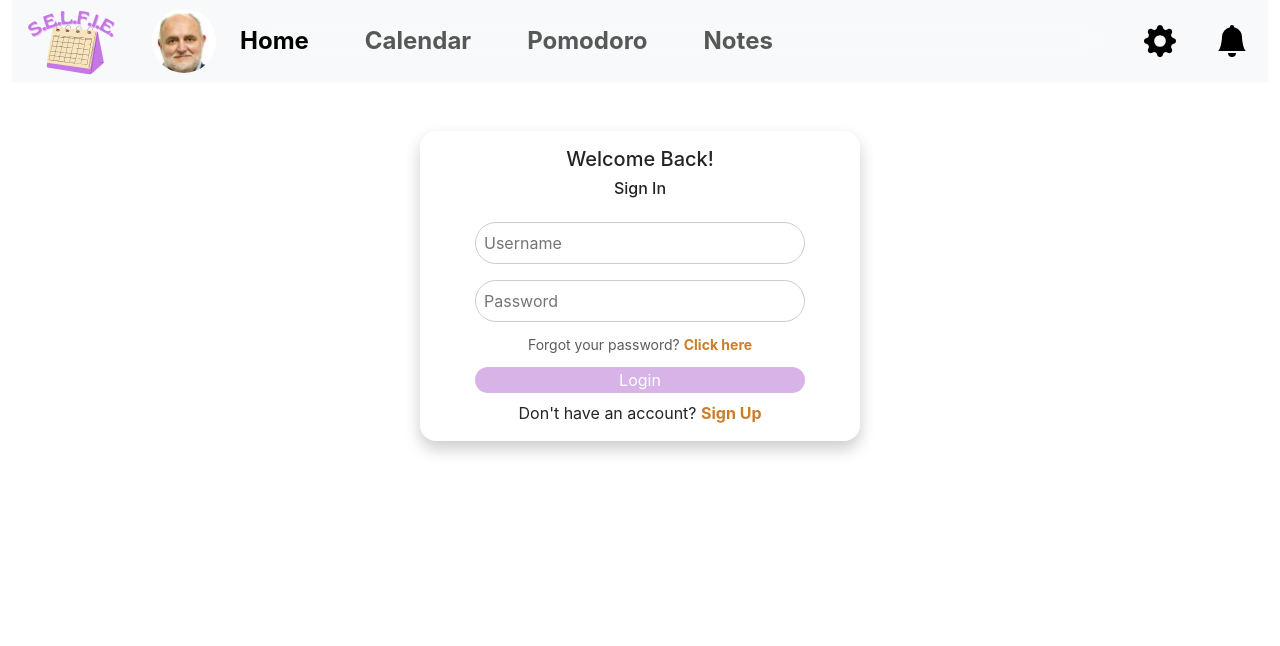
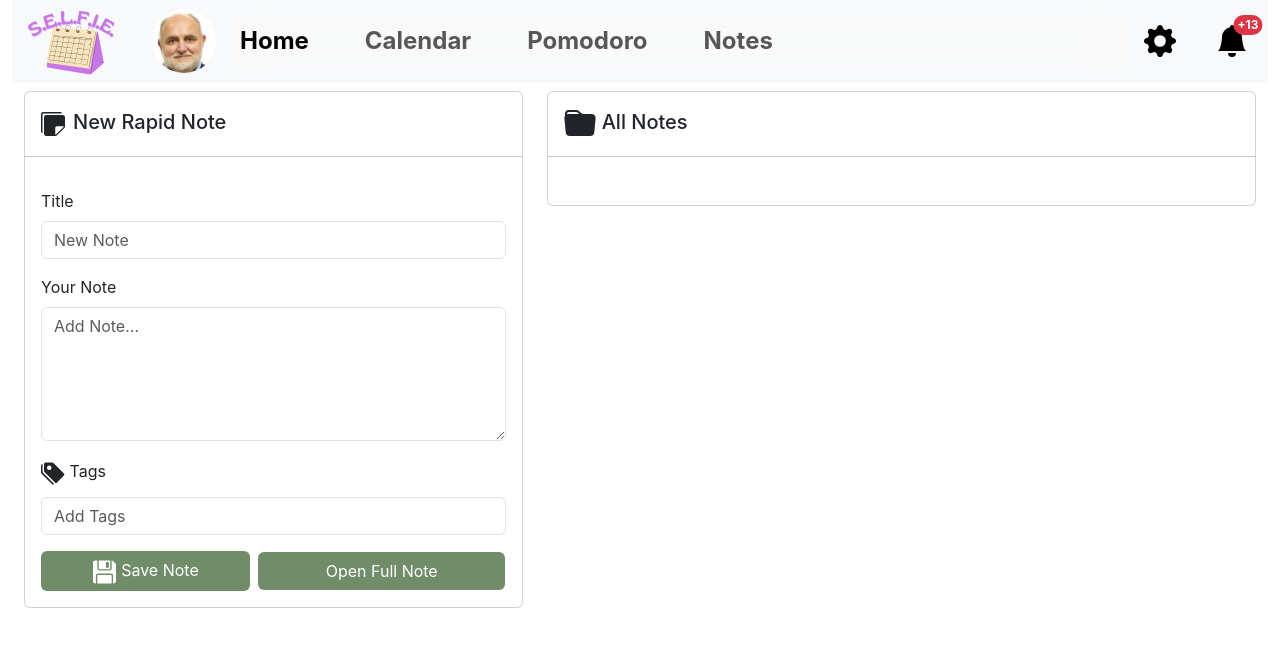
Before and after one commit to EleFerrzz28/Selfie---2024-2025, a React (Create React App) app: page / in a window 1280 px wide. Shown: the top 646 px of the page. Built offline with nearby package versions, Linux system fonts and the light colour scheme.

Commit message:
Creazione Note

```diff
--- a/src/App.js
+++ b/src/App.jsx
@@ -1,14 +1,15 @@
 import logo from './logo.svg';
 import Form from './components/Form';
 import MainNavbar from './components/MainNavbar';
+import Notes from "./pages/Notes";
 import './App.css';
 
 function App() {
   return (
     <>
-      <div className="container-fluid jutstify-conent-center">
-        <MainNavbar></MainNavbar>
-        <Form></Form>
+      <div className="container-fluid justify-content-center">
+        <MainNavbar numNotif = {13}></MainNavbar>
+        <Notes></Notes>
       </div>
     </>
   );
--- a/src/components/Form.css
+++ b/src/components/Form.css
@@ -55,7 +55,7 @@
 }
 
 #welcomeForm button {
-    background: var(--lightPurple);
+    background: var(--celeste);
     width: 75%;
     color: white;
     border: none;
@@ -65,13 +65,13 @@
 }
 
 #welcomeForm button:hover {
-    background: var(--brown);
+    background: var(--herb);
     box-shadow: 0 0 0 1vmin #fff,
-    0 0 0 1vmin var(--brown);
+    0 0 0 1vmin var(--herb);
 }
 
 #welcomeForm span {
-    color: var(--brown);
+    color: var(--herb);
     cursor: pointer;
     font-weight: bold;
 }
--- a/src/components/MainNavbar.css
+++ b/src/components/MainNavbar.css
@@ -22,7 +22,7 @@
     position: absolute;
     width: 100%;
     height: 1vmin;
-    background-color: var(--lightPurple);
+    background-color: var(--celeste);
     border-radius: 1vmin;
     transform: scaleX(0);
     transition: all 0.6s ease;
@@ -89,9 +89,9 @@
 .avatar:hover {
     border-width: 1vmin;
     border-style: solid;
-    border-color: var(--lightPurple);
+    border-color: var(--celeste);
 }
 
 .custom-tooltip {
-    --bs-tooltip-bg: var(--lightPurple);
+    --bs-tooltip-bg: var(--celeste);
 }
--- /dev/null
+++ b/src/components/NewNoteCard.css
@@ -0,0 +1,32 @@
+#noteSvg{
+    padding-right: 1vmin;
+}
+#saveIcon{
+    padding-right: 1px;
+    padding-left: 0;
+}
+
+.container-Note input:focus, .container-Note textarea:focus{
+    border-color: var(--darkblue);
+    box-shadow: none;
+}
+
+.container-Note button{
+    color: white;
+    background-color: var(--herb);
+    transition: 0.4s;
+}
+
+.container-Note button:hover{
+    color: var(--darkblue);
+    background-color: var(--lightBlue);
+}
+
+.container-Note #saveNote{
+    margin-right: 1vmin;
+    width: 45%;
+}
+.container-Note #fullNote{
+    width: 53%;
+    margin: 0;
+}
--- /dev/null
+++ b/src/components/NewNoteCard.jsx
@@ -0,0 +1,46 @@
+import "./NewNoteCard.css"
+
+function NewNoteCard() {
+    return (
+        <div className="container-Note">
+            <div className="card mt-2">
+                <h5 className="card-title px-3 pt-3 pb-0 mb-0"><svg id="noteSvg" xmlns="http://www.w3.org/2000/svg" width="4vmin" height="4vmin" fill="currentColor" className="bi bi-stickies-fill" viewBox="0 0 16 16">
+                    <path d="M0 1.5V13a1 1 0 0 0 1 1V1.5a.5.5 0 0 1 .5-.5H14a1 1 0 0 0-1-1H1.5A1.5 1.5 0 0 0 0 1.5" />
+                    <path d="M3.5 2A1.5 1.5 0 0 0 2 3.5v11A1.5 1.5 0 0 0 3.5 16h6.086a1.5 1.5 0 0 0 1.06-.44l4.915-4.914A1.5 1.5 0 0 0 16 9.586V3.5A1.5 1.5 0 0 0 14.5 2zm6 8.5a1 1 0 0 1 1-1h4.396a.25.25 0 0 1 .177.427l-5.146 5.146a.25.25 0 0 1-.427-.177z" />
+                </svg>New Rapid Note</h5>
+                <hr></hr>
+                <div className="card-body ps-3 mt-0">
+                    <div className="mb-3">
+                        <label htmlFor="title" className="form-label">Title</label>
+                        <input
+                            type="text"
+                            className="form-control"
+                            id="title"
+                            placeholder="New Note"
+                        />
+                    </div>
+                    <div className="mb-3">
+                        <label htmlFor="yourNote" className="form-label">Your Note</label>
+                        <textarea placeholder="Add Note..." className="form-control" id="yourNote" rows="5"></textarea>
+                    </div>
+                    <div className="mb-3">
+                        <label htmlFor="tags" className="form-label"><svg xmlns="http://www.w3.org/2000/svg" width="3vmin" height="4vmin" fill="currentColor" className="bi bi-tags-fill" viewBox="0 0 16 16">
+                            <path d="M2 2a1 1 0 0 1 1-1h4.586a1 1 0 0 1 .707.293l7 7a1 1 0 0 1 0 1.414l-4.586 4.586a1 1 0 0 1-1.414 0l-7-7A1 1 0 0 1 2 6.586zm3.5 4a1.5 1.5 0 1 0 0-3 1.5 1.5 0 0 0 0 3" />
+                            <path d="M1.293 7.793A1 1 0 0 1 1 7.086V2a1 1 0 0 0-1 1v4.586a1 1 0 0 0 .293.707l7 7a1 1 0 0 0 1.414 0l.043-.043z" />
+                        </svg> Tags</label>
+                        <input type="text" className="form-control" id="tags" placeholder="Add Tags" />
+                    </div>
+                    <div id="buttonGroup">
+                        <button id = "saveNote" type="button" className="btn"><svg id="saveIcon" xmlns="http://www.w3.org/2000/svg" width="3vmin" height="3vmin" fill="currentColor" className="bi bi-floppy-fill" viewBox="0 0 16 16">
+                            <path d="M0 1.5A1.5 1.5 0 0 1 1.5 0H3v5.5A1.5 1.5 0 0 0 4.5 7h7A1.5 1.5 0 0 0 13 5.5V0h.086a1.5 1.5 0 0 1 1.06.44l1.415 1.414A1.5 1.5 0 0 1 16 2.914V14.5a1.5 1.5 0 0 1-1.5 1.5H14v-5.5A1.5 1.5 0 0 0 12.5 9h-9A1.5 1.5 0 0 0 2 10.5V16h-.5A1.5 1.5 0 0 1 0 14.5z" />
+                            <path d="M3 16h10v-5.5a.5.5 0 0 0-.5-.5h-9a.5.5 0 0 0-.5.5zm9-16H4v5.5a.5.5 0 0 0 .5.5h7a.5.5 0 0 0 .5-.5zM9 1h2v4H9z" />
+                        </svg> Save Note</button>
+                        <button id = "fullNote" type="button" className="btn">Open Full Note</button>
+                    </div>
+                </div>
+            </div>
+        </div>
+    );
+}
+
+export default NewNoteCard;
--- /dev/null
+++ b/src/components/NotesList.jsx
@@ -0,0 +1,19 @@
+import "./NotesList.css";
+
+function NotesList() {
+    return (
+        <div className="container-Note">
+            <div className="card mt-2">
+                <h5 className="card-title px-3 pt-3 pb-0 mb-0"><svg xmlns="http://www.w3.org/2000/svg" width="4vmin" height="4vmin" fill="currentColor" className="bi bi-folder-fill" viewBox="0 0 16 16">
+                    <path d="M9.828 3h3.982a2 2 0 0 1 1.992 2.181l-.637 7A2 2 0 0 1 13.174 14H2.825a2 2 0 0 1-1.991-1.819l-.637-7a2 2 0 0 1 .342-1.31L.5 3a2 2 0 0 1 2-2h3.672a2 2 0 0 1 1.414.586l.828.828A2 2 0 0 0 9.828 3m-8.322.12q.322-.119.684-.12h5.396l-.707-.707A1 1 0 0 0 6.172 2H2.5a1 1 0 0 0-1 .981z" />
+                </svg> All Notes</h5>
+                <hr></hr>
+                <div className="card-body ps-3 mt-0">
+
+                </div>
+            </div>
+        </div>
+    );
+}
+
+export default NotesList;
--- a/src/index.css
+++ b/src/index.css
@@ -1,15 +1,17 @@
 :root {
+  --celeste: rgb(147, 203, 206);
+  --lionsmane: rgb(252, 243, 227);
+  --herb: rgb(112, 140, 105);
+  --marigold: rgb(244, 162, 88);
+  --midnight: rgb(1, 61, 90);
+  --lightBlue: #C4C3E3;
+  --darkblue: #504E76;
+  --panna: #FDF8E2;
+  --sageGreen: #A3B565;
+  --lightOrange: #FCDD9D;
+  --orange: #F1642E;
 
-          --lightPurple: rgb(216,179,231);
-          --yellow:  rgb(249,241,192);
-          --lightBrown: rgb(244,183,92);
-          --brown: rgb(203,126,38);
-
-          --darkTM: rgb(80,87,97);
-          --darkGreen: rgb(46,159,129);
-          --mdGreen:  rgb(104,193,113);
-          --lightGreen: rgb(208,238,138);
-     }
+}
 
 
 body {
--- a/src/index.js
+++ b/src/index.js
@@ -1,4 +1,6 @@
 import 'bootstrap/dist/css/bootstrap.css';
+import "bootstrap/dist/js/bootstrap.bundle.min";
+
 import React from 'react';
 import ReactDOM from 'react-dom/client';
 import './index.css';
--- /dev/null
+++ b/src/pages/Notes.jsx
@@ -0,0 +1,21 @@
+import "./Notes.css"
+import NewNoteCard from "../components/NewNoteCard.jsx"
+import NotesList from "../components/NotesList.jsx"
+
+
+function Notes (){
+    return(
+        <div className = "container-fluid justify-content-center">
+            <div className = "row">
+                <div className = "col-lg-5 col-12">
+                    <NewNoteCard></NewNoteCard>
+                </div>
+                <div className = "col-lg-7 col-12">
+                    <NotesList></NotesList>
+                </div>
+            </div>
+        </div>
+    );
+}
+
+export default Notes
```
Also changed, not shown: public/manifest.json, src/components/NotesList.css (added), src/pages/Notes.css (added).
